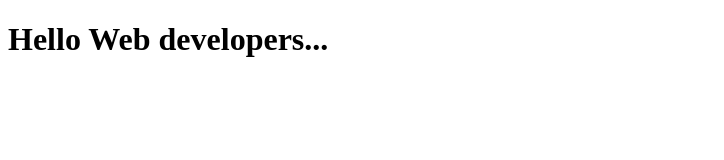
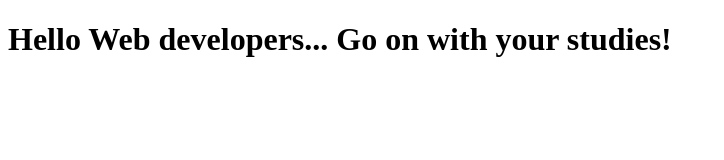
Before and after one commit to Janani0130/Coursera-Test, a plain HTML site: page site/index.html in a window 1280 px wide. Shown: the whole page, without its empty margins (0-724 px from the left). Drawn offline with Linux system fonts and the light colour scheme.

Commit message:
Small addition to our page content.

```diff
--- a/site/index.html
+++ b/site/index.html
@@ -6,6 +6,6 @@
 	<title>Hello Coursera!</title>
 </head>
 <body>
-     <h1>Hello Web developers...</h1>
+     <h1>Hello Web developers... Go on with your studies!</h1>
 </body>
 </html>
```
